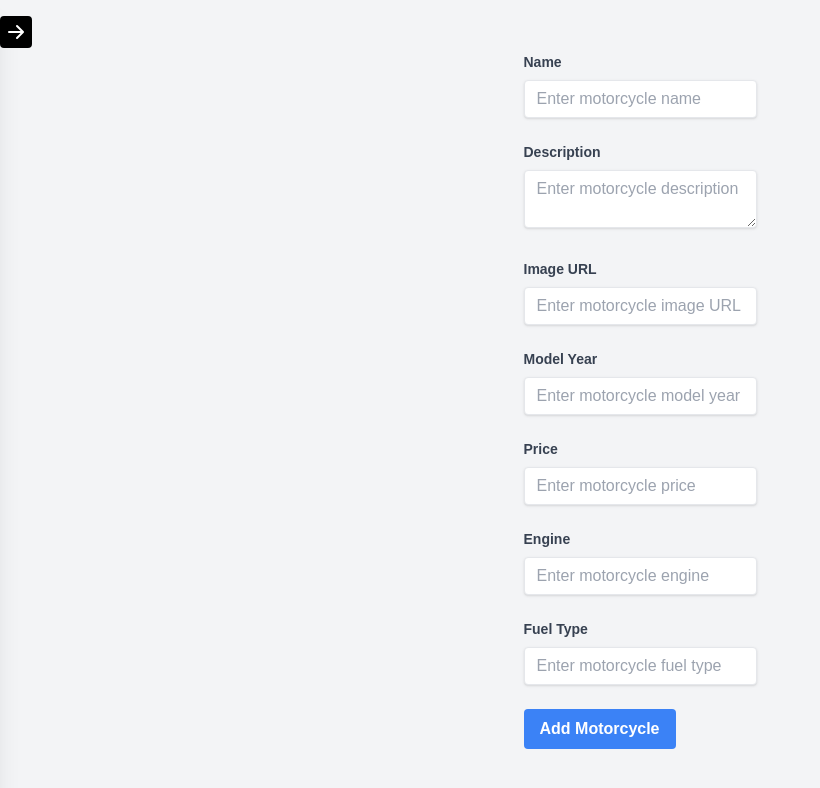
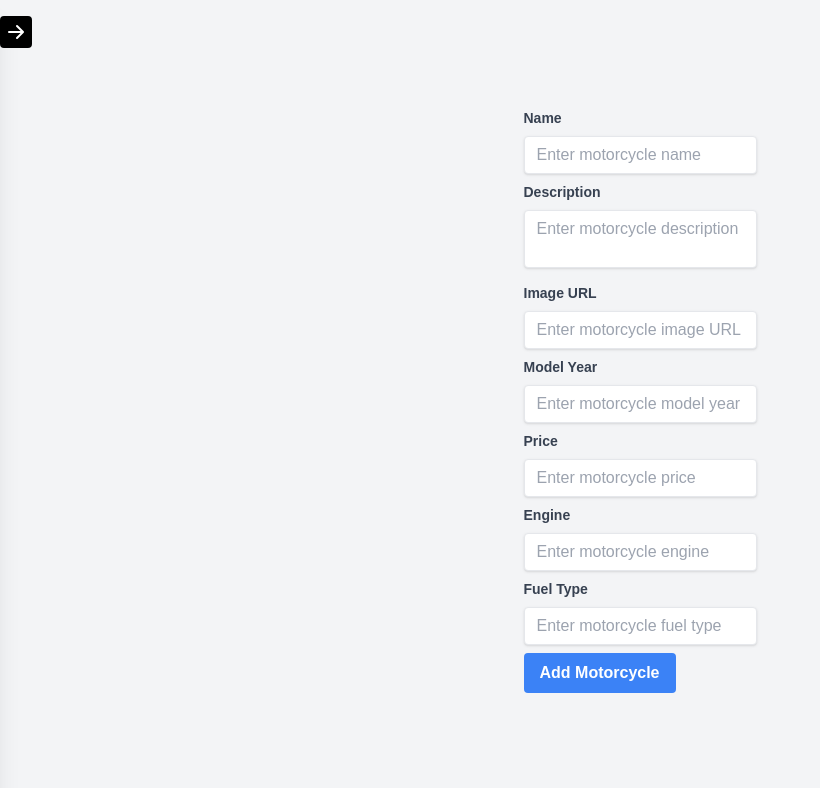
Before and after one commit to karayamanemre/moto-front-end, a React (Create React App) app: page /add-motorcycle in a window 1280 px wide. Shown: the top 788 px of the page, without its empty margins (0-820 px from the left). Built offline with nearby package versions, Linux system fonts and the light colour scheme; a web font is replaced by a local one.

Commit message:
style changes

```diff
--- a/src/Components/Pages/AddMotorcycle.js
+++ b/src/Components/Pages/AddMotorcycle.js
@@ -28,9 +28,9 @@ const AddMotorcycle = () => {
   };
 
   return (
-    <div className="mx-20 my-10">
+    <div className="mx-auto my-10">
       <form onSubmit={handleSubmit}>
-        <div className="mb-6">
+        <div className="mb-2">
           <label
             className="block text-gray-700 text-sm font-bold mb-2"
             htmlFor="name"
@@ -47,7 +47,7 @@ const AddMotorcycle = () => {
             value={motorcycle.name}
           />
         </div>
-        <div className="mb-6">
+        <div className="mb-2">
           <label
             className="block text-gray-700 text-sm font-bold mb-2"
             htmlFor="description"
@@ -55,7 +55,7 @@ const AddMotorcycle = () => {
             Description
           </label>
           <textarea
-            className="shadow appearance-none border rounded w-full py-2 px-3 text-gray-700 leading-tight focus:outline-none focus:shadow-outline"
+            className="resize-none shadow appearance-none border rounded w-full py-2 px-3 text-gray-700 leading-tight focus:outline-none focus:shadow-outline"
             id="description"
             name="description"
             placeholder="Enter motorcycle description"
@@ -63,7 +63,7 @@ const AddMotorcycle = () => {
             value={motorcycle.description}
           />
         </div>
-        <div className="mb-6">
+        <div className="mb-2">
           <label
             className="block text-gray-700 text-sm font-bold mb-2"
             htmlFor="img_url"
@@ -80,7 +80,7 @@ const AddMotorcycle = () => {
             value={motorcycle.img_url}
           />
         </div>
-        <div className="mb-6">
+        <div className="mb-2">
           <label
             className="block text-gray-700 text-sm font-bold mb-2"
             htmlFor="model_year"
@@ -97,7 +97,7 @@ const AddMotorcycle = () => {
             value={motorcycle.model_year}
           />
         </div>
-        <div className="mb-6">
+        <div className="mb-2">
           <label
             className="block text-gray-700 text-sm font-bold mb-2"
             htmlFor="price"
@@ -114,7 +114,7 @@ const AddMotorcycle = () => {
             value={motorcycle.price}
           />
         </div>
-        <div className="mb-6">
+        <div className="mb-2">
           <label
             className="block text-gray-700 text-sm font-bold mb-2"
             htmlFor="engine"
@@ -131,7 +131,7 @@ const AddMotorcycle = () => {
             value={motorcycle.engine}
           />
         </div>
-        <div className="mb-6">
+        <div className="mb-2">
           <label
             className="block text-gray-700 text-sm font-bold mb-2"
             htmlFor="fuel_type"
--- a/src/Components/Pages/Swiper.js
+++ b/src/Components/Pages/Swiper.js
@@ -25,16 +25,16 @@ const SwiperComponent = ({ motorcycles }) => {
     >
       {motorcycles.map((motorcycle) => (
         <SwiperSlide key={motorcycle.id}>
-          <div className="max-w-sm rounded overflow-hidden shadow-lg transition ease-in-out delay-150 hover:scale-105">
+          <div className="max-w-md m-4 rounded overflow-hidden shadow-lg transition ease-in-out delay-50 hover:scale-105 hover:shadow-xl">
             <Link
               to={`/motorcycle-details/${motorcycle.id}`}
               onClick={() =>
                 localStorage.setItem('motorcycle', JSON.stringify(motorcycle))
               }
             >
-              <div className="w-96 h-72 p-2 bg-gray-300">
+              <div className="w-96 h-72 bg-gray-300">
                 <img
-                  className="w-full"
+                  className="object-fill"
                   src={motorcycle.img_url}
                   alt={motorcycle.name}
                 />
```
